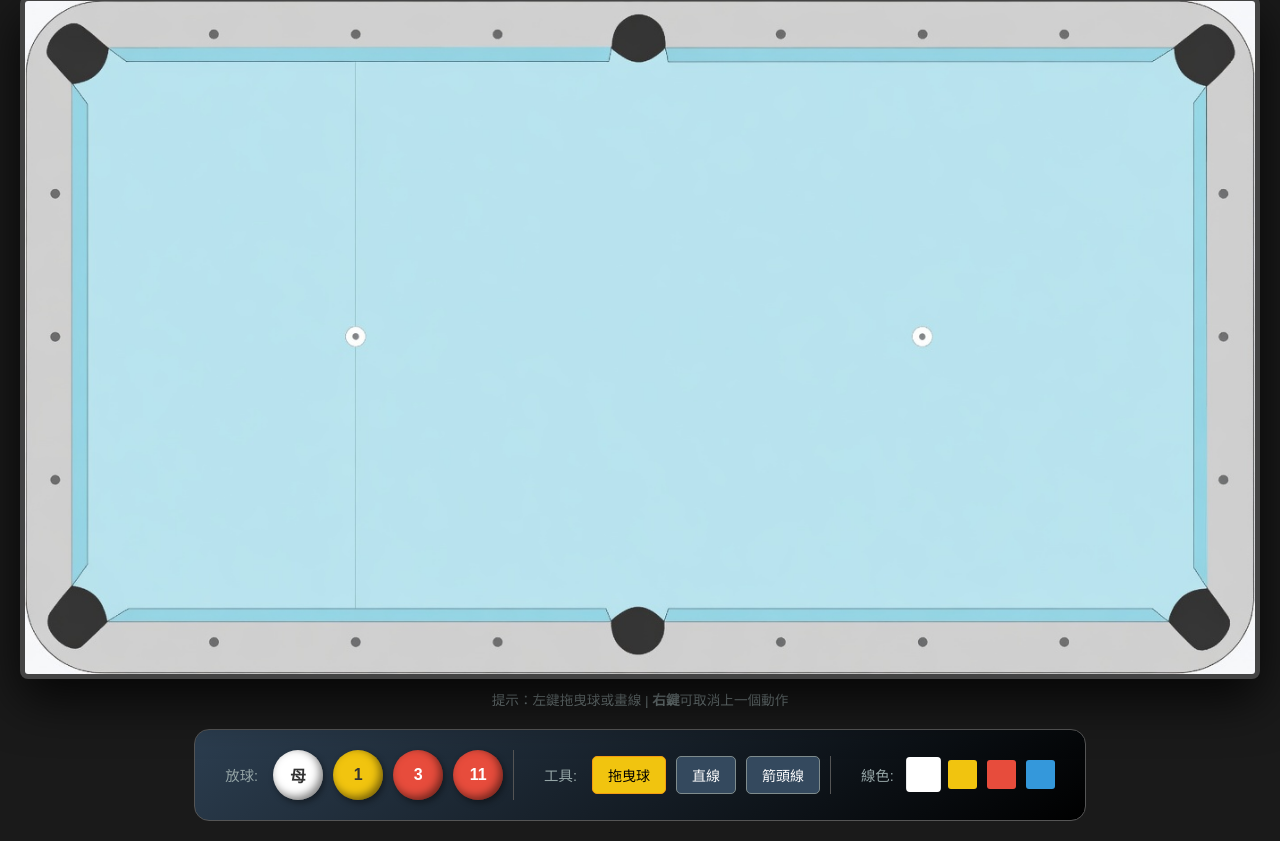
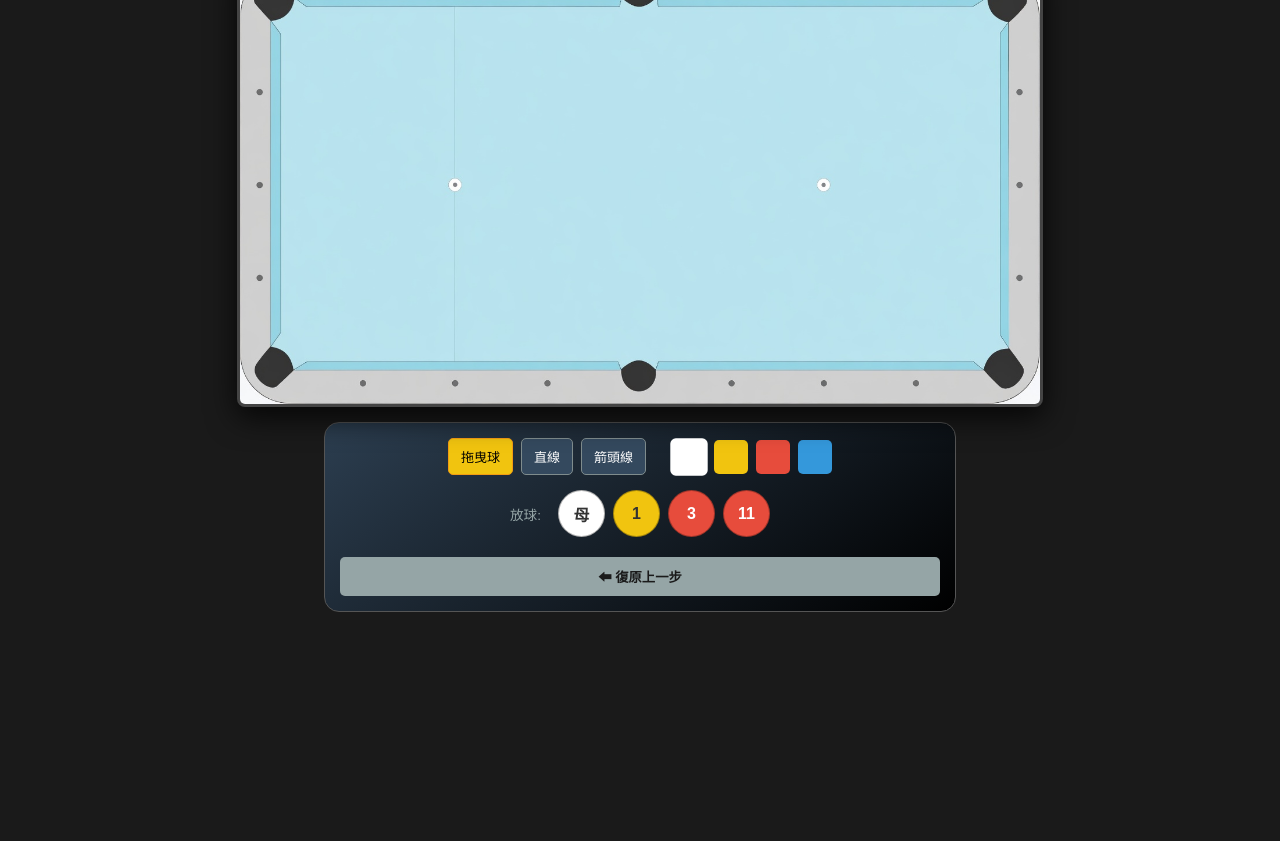
Before and after one commit to dennisAno/pools235, a plain HTML site: page index.html in a window 1280 px wide. Shown: the part 101-942 px from the top of the page. After the commit the page ends 800 px from the top, so only its background shows below. Drawn offline with Linux system fonts and the light colour scheme.

Commit message:
更新用手機網頁可以畫

```diff
--- a/index.html
+++ b/index.html
@@ -2,7 +2,7 @@
 <html lang="zh-TW">
 <head>
     <meta charset="UTF-8">
-    <meta name="viewport" content="width=device-width, initial-scale=1.0">
+    <meta name="viewport" content="width=device-width, initial-scale=1.0, maximum-scale=1.0, user-scalable=no">
     <title>EP-235 路線大師</title>
     <style>
         body {
@@ -13,67 +13,79 @@
             background-color: #1a1a1a;
             color: #ecf0f1;
             margin: 0;
-            padding: 20px;
+            padding: 10px;
+            overscroll-behavior-y: contain;
+            user-select: none;
+            -webkit-user-select: none;
         }
 
-        h1 { margin-bottom: 10px; color: #f1c40f; letter-spacing: 2px; }
+        h1 { margin: 10px 0; color: #f1c40f; font-size: 1.5rem; letter-spacing: 2px; }
 
         #canvas-container {
             position: relative;
-            box-shadow: 0 20px 50px rgba(0,0,0,0.8);
+            box-shadow: 0 10px 30px rgba(0,0,0,0.8);
             line-height: 0;
-            border: 5px solid #444;
+            border: 3px solid #444;
             border-radius: 8px;
             overflow: hidden;
             background-color: #333;
+            width: 95vw;
+            max-width: 800px;
         }
 
-        canvas { cursor: crosshair; max-width: 100%; height: auto; }
+        canvas {
+            cursor: crosshair;
+            width: 100%;
+            height: auto;
+            touch-action: none;
+            -webkit-touch-callout: none;
+        }
 
         .toolbar {
-            margin-top: 20px;
+            margin-top: 15px;
             display: flex;
-            flex-wrap: wrap;
-            gap: 20px;
+            flex-direction: column;
+            gap: 15px;
             background: linear-gradient(145deg, #2c3e50, #000000);
-            padding: 20px;
+            padding: 15px;
             border-radius: 15px;
             border: 1px solid #555;
-            align-items: center;
-            justify-content: center;
+            width: 90vw;
+            max-width: 600px;
         }
 
-        .group { display: flex; gap: 10px; align-items: center; padding: 0 10px; border-right: 1px solid #555; }
-        .group:last-child { border-right: none; }
-        .label { font-size: 0.9em; color: #95a5a6; margin-right: 5px; }
+        .group { display: flex; gap: 8px; align-items: center; justify-content: center; flex-wrap: wrap; }
+        .label { font-size: 0.85em; color: #95a5a6; min-width: 40px; }
 
         .ball-slot {
-            width: 50px; height: 50px; border-radius: 50%;
+            width: 45px; height: 45px; border-radius: 50%;
             display: flex; justify-content: center; align-items: center;
-            font-weight: bold; cursor: pointer; user-select: none;
-            box-shadow: inset -3px -3px 8px rgba(0,0,0,0.5), 2px 3px 6px rgba(0,0,0,0.4);
-            transition: 0.2s;
+            font-weight: bold; cursor: pointer;
+            border: 1px solid rgba(0,0,0,0.3);
         }
-        .ball-slot:hover { transform: scale(1.1); }
 
         .btn {
-            padding: 8px 15px; background: #34495e; border: 1px solid #7f8c8d;
-            color: white; cursor: pointer; border-radius: 5px; font-size: 14px;
+            padding: 8px 12px; background: #34495e; border: 1px solid #7f8c8d;
+            color: white; cursor: pointer; border-radius: 5px; font-size: 13px;
         }
         .btn.active { background: #f1c40f; color: #000; border-color: #f39c12; }
 
         .color-opt {
-            width: 25px; height: 25px; border-radius: 3px; cursor: pointer;
+            width: 30px; height: 30px; border-radius: 5px; cursor: pointer;
             border: 2px solid transparent;
         }
-        .color-opt.active { border-color: #fff; transform: scale(1.2); }
+        .color-opt.active { border-color: #fff; transform: scale(1.1); }
 
         .white { background: #ffffff; color: #333; }
         .yellow { background: #f1c40f; color: #333; }
         .red { background: #e74c3c; color: white; }
         .blue { background: #3498db; }
 
-        .controls-hint { margin-top: 10px; font-size: 0.85em; color: #7f8c8d; }
+        .undo-btn {
+            background-color: #95a5a6; color: #1a1a1a; font-weight: bold; width: 100%;
+            margin-top: 5px; padding: 10px; border-radius: 5px; border: none;
+            cursor: pointer;
+        }
     </style>
 </head>
 <body>
@@ -84,11 +96,18 @@
         <canvas id="poolTable"></canvas>
     </div>
 
-    <div class="controls-hint">
-        提示：左鍵拖曳球或畫線 | <strong>右鍵</strong>可取消上一個動作
-    </div>
+    <div class="toolbar">
+        <div class="group">
+            <button class="btn active" id="btn-move" onclick="setMode('move')">拖曳球</button>
+            <button class="btn" id="btn-line" onclick="setMode('line')">直線</button>
+            <button class="btn" id="btn-arrow" onclick="setMode('arrow')">箭頭線</button>
+            <div style="width: 10px;"></div>
+            <div class="color-opt white active" onclick="setLineColor('#ffffff', this)"></div>
+            <div class="color-opt yellow" onclick="setLineColor('#f1c40f', this)"></div>
+            <div class="color-opt red" onclick="setLineColor('#e74c3c', this)"></div>
+            <div class="color-opt blue" onclick="setLineColor('#3498db', this)"></div>
+        </div>
 
-    <div class="toolbar">
         <div class="group">
             <span class="label">放球:</span>
             <div class="ball-slot white" onclick="addBall('cue')">母</div>
@@ -97,20 +116,7 @@
             <div class="ball-slot red" onclick="addBall('ball11')">11</div>
         </div>
 
-        <div class="group">
-            <span class="label">工具:</span>
-            <button class="btn active" id="btn-move" onclick="setMode('move')">拖曳球</button>
-            <button class="btn" id="btn-line" onclick="setMode('line')">直線</button>
-            <button class="btn" id="btn-arrow" onclick="setMode('arrow')">箭頭線</button>
-        </div>
-
-        <div class="group">
-            <span class="label">線色:</span>
-            <div class="color-opt white active" onclick="setLineColor('#ffffff', this)"></div>
-            <div class="color-opt yellow" onclick="setLineColor('#f1c40f', this)"></div>
-            <div class="color-opt red" onclick="setLineColor('#e74c3c', this)"></div>
-            <div class="color-opt blue" onclick="setLineColor('#3498db', this)"></div>
-        </div>
+        <button class="undo-btn" onclick="undo()">⬅ 復原上一步</button>
     </div>
 
     <script>
@@ -118,7 +124,7 @@
         const ctx = canvas.getContext('2d');
 
         let history = [];
-        let mode = 'move'; // move, line, arrow
+        let mode = 'move';
         let selectedColor = '#ffffff';
         let isDrawing = false;
         let startPoint = { x: 0, y: 0 };
@@ -131,8 +137,7 @@
             ball11: { x: 0, y: 0, color: '#e74c3c', label: '11', textColor: '#fff', active: false }
         };
 
-        let lines = []; // 儲存畫好的線條 {type, x1, y1, x2, y2, color}
-
+        let lines = [];
         const ballRadius = 22;
         let draggingBall = null;
         let tableImg = new Image();
@@ -147,27 +152,23 @@
         function draw() {
             ctx.clearRect(0, 0, canvas.width, canvas.height);
             ctx.drawImage(tableImg, 0, 0);
-
-            // 1. 繪製已存在的線條
             lines.forEach(l => drawLineObj(l));
-
-            // 2. 繪製正在畫的線條 (預覽)
             if (isDrawing && (mode === 'line' || mode === 'arrow')) {
                 drawLineObj({ type: mode, x1: startPoint.x, y1: startPoint.y, x2: currentPoint.x, y2: currentPoint.y, color: selectedColor });
             }
-
-            // 3. 繪製球
             for (let key in balls) {
                 let b = balls[key];
                 if (b.active) {
                     ctx.beginPath();
                     ctx.arc(b.x, b.y, ballRadius, 0, Math.PI * 2);
-                    let grad = ctx.createRadialGradient(b.x-5, b.y-5, 2, b.x, b.y, ballRadius);
-                    grad.addColorStop(0, '#fff');
-                    grad.addColorStop(0.2, b.color);
-                    grad.addColorStop(1, '#000');
-                    ctx.fillStyle = grad;
+                    // 改為純色填充
+                    ctx.fillStyle = b.color;
                     ctx.fill();
+                    // 加入黑色細邊框增加辨識度
+                    ctx.lineWidth = 2;
+                    ctx.strokeStyle = '#000000';
+                    ctx.stroke();
+
                     ctx.fillStyle = b.textColor;
                     ctx.font = "bold 18px Arial";
                     ctx.textAlign = "center";
@@ -185,7 +186,6 @@
             ctx.moveTo(l.x1, l.y1);
             ctx.lineTo(l.x2, l.y2);
             ctx.stroke();
-
             if (l.type === 'arrow') {
                 const angle = Math.atan2(l.y2 - l.y1, l.x2 - l.x1);
                 const headLen = 15;
@@ -199,17 +199,18 @@
             }
         }
 
-        function getMousePos(e) {
+        function getPos(e) {
             const rect = canvas.getBoundingClientRect();
             const scaleX = canvas.width / rect.width;
             const scaleY = canvas.height / rect.height;
-            return { x: (e.clientX - rect.left) * scaleX, y: (e.clientY - rect.top) * scaleY };
+            const clientX = e.touches ? e.touches[0].clientX : e.clientX;
+            const clientY = e.touches ? e.touches[0].clientY : e.clientY;
+            return { x: (clientX - rect.left) * scaleX, y: (clientY - rect.top) * scaleY };
         }
 
-        canvas.onmousedown = function(e) {
-            if (e.button === 2) return; // 右鍵不觸發
-            const pos = getMousePos(e);
-
+        function handleStart(e) {
+            if (e.button === 2) return;
+            const pos = getPos(e);
             if (mode === 'move') {
                 const ballKeys = Object.keys(balls).reverse();
                 for (let key of ballKeys) {
@@ -226,35 +227,39 @@
                 startPoint = { ...pos };
                 currentPoint = { ...pos };
             }
-        };
+        }
 
-        window.onmousemove = function(e) {
-            const pos = getMousePos(e);
+        function handleMove(e) {
+            if (!draggingBall && !isDrawing) return;
+            if (e.cancelable) e.preventDefault();
+            const pos = getPos(e);
             if (draggingBall) {
                 draggingBall.x = pos.x;
                 draggingBall.y = pos.y;
-                draw();
             } else if (isDrawing) {
                 currentPoint = { ...pos };
-                draw();
             }
-        };
+            draw();
+        }
 
-        window.onmouseup = function() {
+        function handleEnd() {
             if (isDrawing) {
                 lines.push({ type: mode, x1: startPoint.x, y1: startPoint.y, x2: currentPoint.x, y2: currentPoint.y, color: selectedColor });
                 isDrawing = false;
                 draw();
             }
             draggingBall = null;
-        };
+        }
 
-        canvas.oncontextmenu = function(e) {
-            e.preventDefault();
-            undo();
-        };
+        canvas.addEventListener('mousedown', handleStart);
+        window.addEventListener('mousemove', handleMove);
+        window.addEventListener('mouseup', handleEnd);
+        canvas.addEventListener('touchstart', handleStart, {passive: false});
+        window.addEventListener('touchmove', handleMove, {passive: false});
+        window.addEventListener('touchend', handleEnd);
 
-        // UI 切換功能
+        canvas.oncontextmenu = function(e) { e.preventDefault(); undo(); };
+
         function setMode(newMode) {
             mode = newMode;
             document.querySelectorAll('.btn').forEach(b => b.classList.remove('active'));
```
